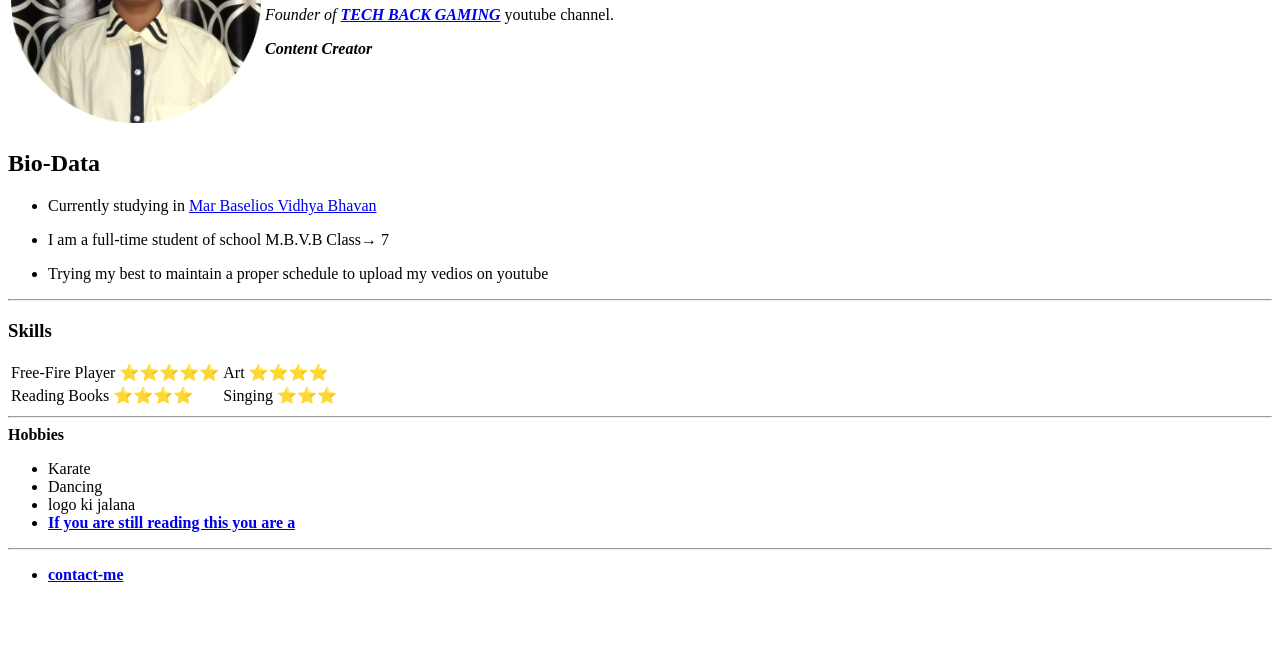
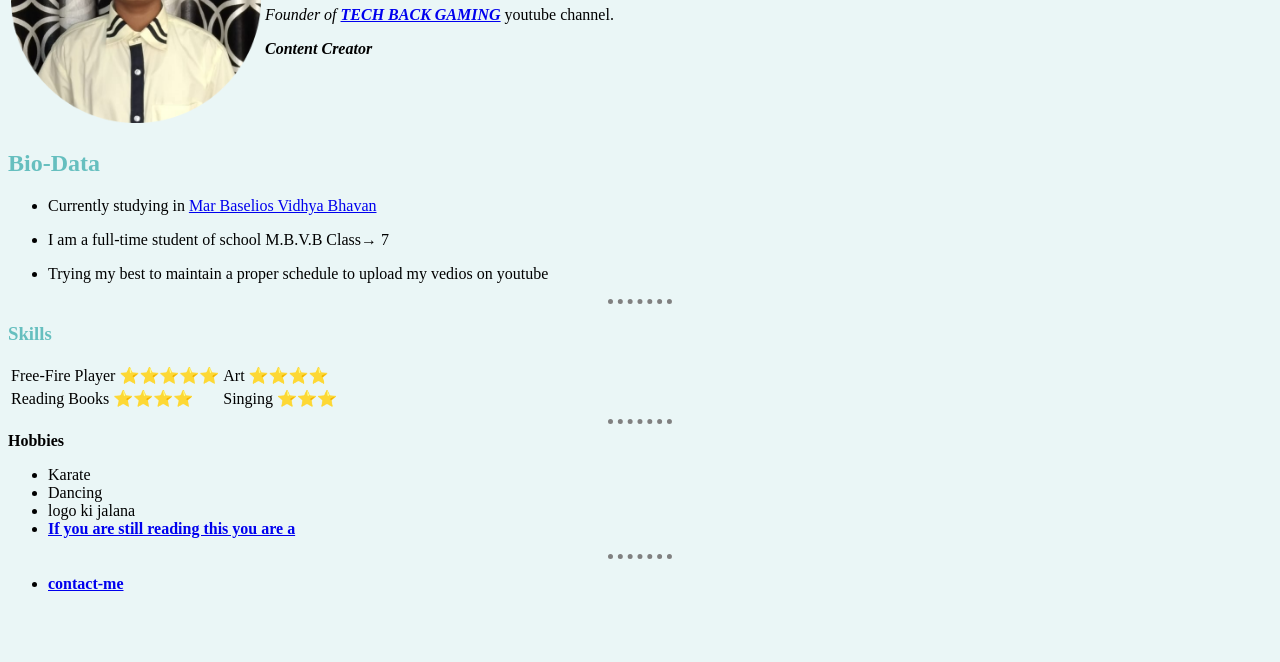
Before and after one commit to MirMoyin/mir, a plain HTML site: page index.html in a window 1280 px wide. Shown: the part 138-800 px from the top of the page. Drawn offline with Linux system fonts and the light colour scheme.

Commit message:
Update style.css

```diff
--- a/style.css
+++ b/style.css
@@ -2,3 +2,20 @@
 @media screen and (max-width:700px){
 
 }
+body{
+    background-color:#EAF6F6 ;
+}
+
+
+hr{
+    border-style: none;
+    color: grey;
+    border-bottom-style: dotted;
+    border-width: 5px;
+    width: 5%;
+
+}
+
+h1,h2,h3{
+    color: #66BFBF;
+}
```
